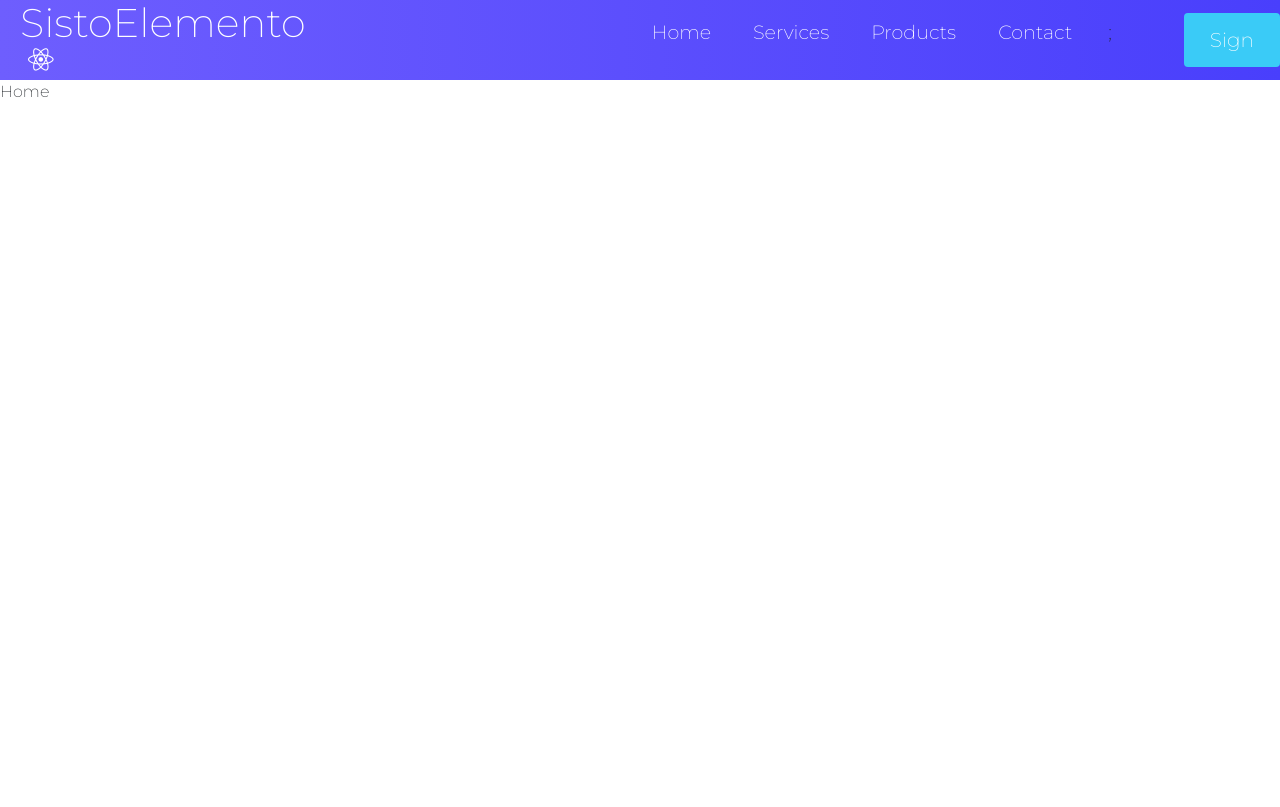
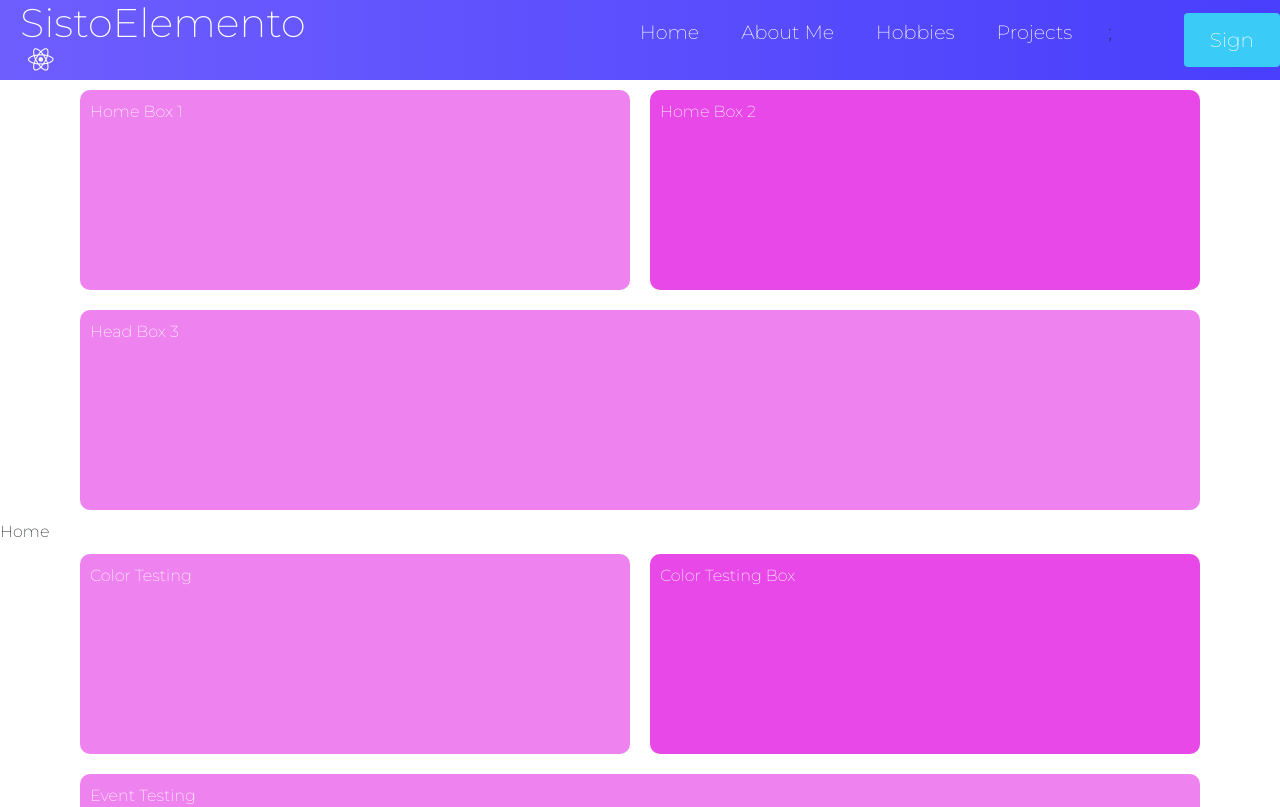
Before and after one commit to akashkmr27089/akashkmr27089.github.io, a React (Create React App) app: page / in a window 1280 px wide. Shown: the top 807 px of the page. Built offline with nearby package versions, Linux system fonts and the light colour scheme; the HTML template or start-up script is replaced by a standard one.

Commit message:
Aadding tiles

```diff
--- a/src/App.css
+++ b/src/App.css
@@ -4,3 +4,7 @@
   padding: 0;
   font-family: 'Montserrat', sans-serif;
 }
+
+.Home {
+  transition: all 0.5s ease !important ;
+}
--- a/src/App.js
+++ b/src/App.js
@@ -1,14 +1,27 @@
 import './App.css';
 import { useState } from 'react';
 import NavBar from './Components/NavBar/NavBar.js'
+import { MenuItems } from './Components/NavBar/MenuItem'
+import React from 'react';
+
+import Home from './Pages/Home';
+import About from './Pages/About';
+import SelectedPage from './Pages/SelectedPage';
+import Box from "./Components/Design/Box/Box";
+
 
 function App() {
 
   const [selectedComp, CompFunc] = useState('Home');
+
+
   return (
     <>
       <NavBar CompFunc={CompFunc} />
+      <SelectedPage selectedComp={selectedComp} />
+      {/* {MenuItems.includes({ selectedComp }) ? <SelectedPage selected={selectedComp} /> : <Home />} */}
       {selectedComp}
+      <Box />
     </>
   );
 }
--- /dev/null
+++ b/src/Components/Design/Box/Box.css
@@ -0,0 +1,19 @@
+.BlackBox{
+    background: violet;
+    border-radius: 10px;
+    height: 200px;
+    margin: 10px;
+    padding: 10px;
+}
+
+.BlackBox2{
+    background: rgb(232, 72, 232);
+    border-radius: 10px;
+    height: 200px;
+    margin : 10px;
+    padding: 10px;
+}
+
+.text {
+    color: white;
+}
--- /dev/null
+++ b/src/Components/Design/Box/Box.js
@@ -0,0 +1,21 @@
+import './Box.css'
+
+const Box = () => {
+
+    return (
+        <>
+            <div className="container">
+                <div className="row">
+                    <div className="col text BlackBox" id="ColorTesting">Color Testing</div>
+                    <div className="col text BlackBox2" id="ColorTestingBox">Color Testing Box </div>
+                </div>
+                <div className="row">
+                    <div className="text col BlackBox" id="EventTesting"> Event Testing  </div>
+                </div>
+                <div className="text" id="Heading"></div>
+            </div>
+        </>
+    );
+};
+
+export default Box;
--- a/src/Components/NavBar/MenuItem.js
+++ b/src/Components/NavBar/MenuItem.js
@@ -5,17 +5,17 @@ export const MenuItems = [
         cName: "nav-links"
     },
     {
-        title: "Services",
+        title: "About Me",
         url: '#',
         cName: "nav-links"
     },
     {
-        title: "Products",
+        title: "Hobbies",
         url: '#',
         cName: "nav-links"
     },
     {
-        title: "Contact",
+        title: "Projects",
         url: '#',
         cName: "nav-links"
     },
--- a/src/Pages/About.js
+++ b/src/Pages/About.js
@@ -1,18 +1,11 @@
-import logo from '../logo.svg';
 import '../App.css';
-import NavBar from '../Components/NavBar/navbar';
 
 function About() {
     return (
         <>
-            {/* <Header /> */}
-            <NavBar />
-            <div className="App">
-                <header className="App-header">
-                    About
-                    <img src={logo} className="App-logo" alt="logo" />
-                </header>
-            </div >
+            <div>
+                This is An About Page
+            </div>
         </>
     );
 }
--- a/src/Pages/Home.js
+++ b/src/Pages/Home.js
@@ -1,18 +1,28 @@
-import logo from '../logo.svg';
 import '../App.css';
-import NavBar from '../Components/NavBar/navbar';
+import { useState } from 'react';
+import { timeout } from 'async';
 
 function Home() {
+
+    //State
+    const [arrayData, setArray] = useState([]);
+
+    //Js Related to This Page
+    var test = document.getElementById("HomeBox1");
+    if (test != null) test.onmouseover = function (x) { console.log("Mouse Hover", x) }
+
     return (
         <>
-            {/* <Header /> */}
-            <NavBar />
-            <div className="App">
-                <header className="App-header">
-                    Home
-                    <img src={logo} className="App-logo" alt="logo" />
-                </header>
-            </div >
+            <div className="container Home">
+                <div className="row">
+                    <div className="col text BlackBox" id="HomeBox1">Home Box 1</div>
+                    <div className="col text BlackBox2" id="HomeBox2" >Home Box 2</div>
+                </div>
+                <div className="row">
+                    <div className="text col BlackBox" id="HomeBox3"> Head Box 3</div>
+                </div>
+                <div className="text" id="Heading"></div>
+            </div>
         </>
     );
 }
--- /dev/null
+++ b/src/Pages/Projects.js
@@ -0,0 +1,10 @@
+import '../App.css';
+
+function Projects() {
+    return (
+        <>
+        </>
+    );
+}
+
+export default Projects;
--- /dev/null
+++ b/src/Pages/SelectedPage.js
@@ -0,0 +1,17 @@
+import '../App.css';
+
+import Home from './Home';
+import About from './About';
+import Projects from './Projects';
+import React from 'react';
+
+function SelectedPage({ selectedComp }) {
+    return (
+        <>
+            {console.log("This is an Page ", { selectedComp })}
+            {selectedComp == "Home" ? <Home /> : <About />}
+        </>
+    );
+}
+
+export default SelectedPage;
```
Also changed, not shown: src/Pages/Blog.js (deleted, +0 -20 lines), src/Pages/Hobbies.js (added, +11 -0 lines).
